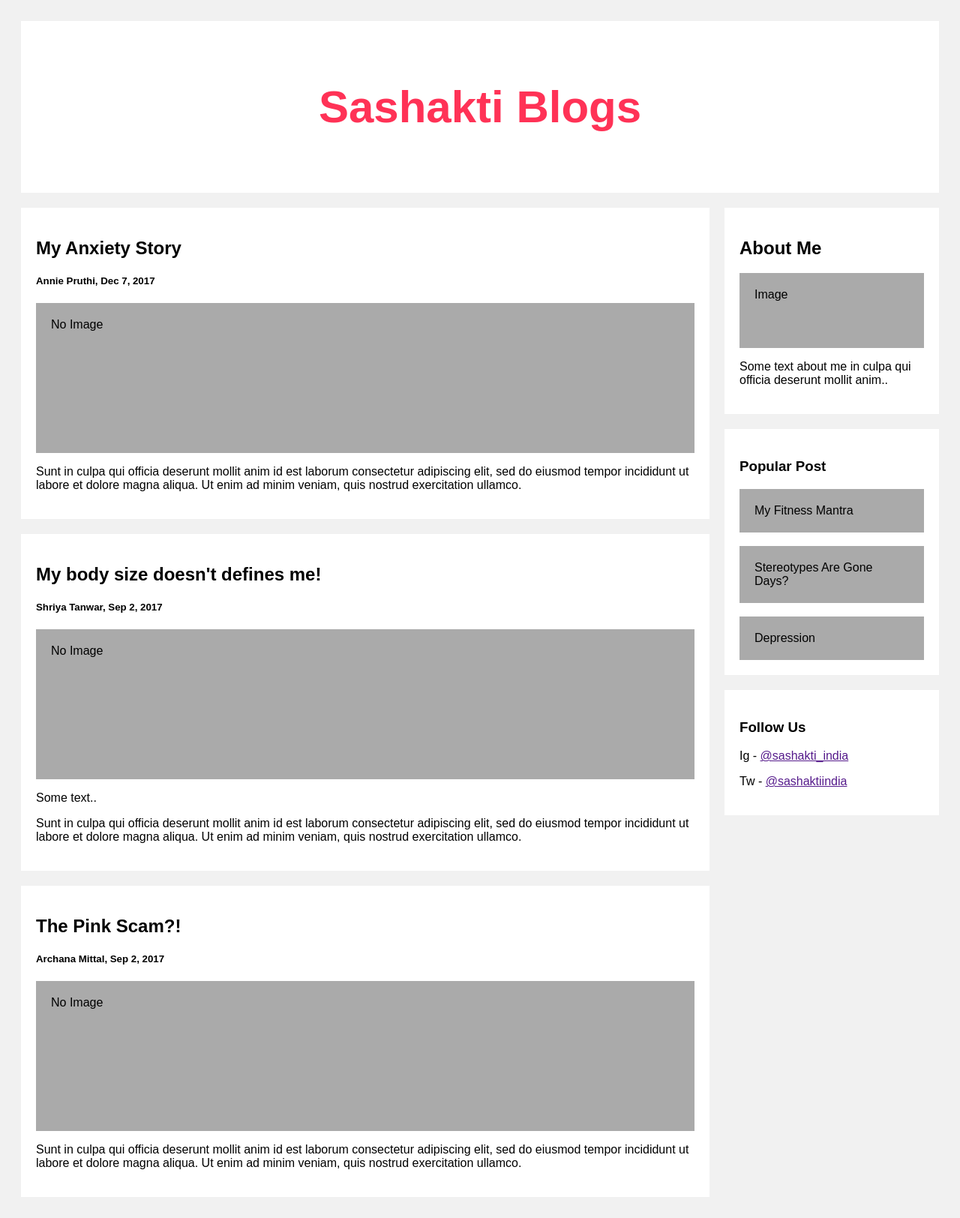
After one commit to SanjeebNath382/sashakti, a PHP site: page /Blog.php in a window 1280 px wide. The commit adds this page. Shown: the whole page at 75% size. Run offline with PHP 8.4, Linux system fonts and the light colour scheme.

Commit message:
final files added

```diff
--- /dev/null
+++ b/Blog.php
@@ -0,0 +1,126 @@
+<!DOCTYPE html>
+<html>
+<head>
+<meta name="viewport" content="width=device-width, initial-scale=1">
+<style>
+* {
+  box-sizing: border-box;
+}
+
+/* Add a gray background color with some padding */
+body {
+  font-family: Arial;
+  padding: 20px;
+  background: #f1f1f1;
+}
+
+/* Header/Blog Title */
+.header {
+  padding: 30px;
+  font-size: 40px;
+  text-align: center;
+  background: white;
+}
+
+/* Create two unequal columns that floats next to each other */
+/* Left column */
+.leftcolumn {
+  float: left;
+  width: 75%;
+}
+
+/* Right column */
+.rightcolumn {
+  float: left;
+  width: 25%;
+  padding-left: 20px;
+}
+
+/* Fake image */
+.fakeimg {
+  background-color: #aaa;
+  width: 100%;
+  padding: 20px;
+}
+
+/* Add a card effect for articles */
+.card {
+   background-color: white;
+   padding: 20px;
+   margin-top: 20px;
+}
+
+/* Clear floats after the columns */
+.row:after {
+  content: "";
+  display: table;
+  clear: both;
+}
+
+/* Footer */
+.footer {
+  padding: 20px;
+  text-align: center;
+  background: #ddd;
+  margin-top: 20px;
+}
+
+/* Responsive layout - when the screen is less than 800px wide, make the two columns stack on top of each other instead of next to each other */
+@media screen and (max-width: 800px) {
+  .leftcolumn, .rightcolumn {
+    width: 100%;
+    padding: 0;
+  }
+}
+</style>
+</head>
+<body>
+
+<div class="header">
+  <h2 style="color:#ff3256">Sashakti Blogs</h2>
+</div>
+
+<div class="row">
+  <div class="leftcolumn">
+    <div class="card">
+      <h2>My Anxiety Story</h2>
+      <h5>Annie Pruthi, Dec 7, 2017</h5>
+      <div class="fakeimg" style="height:200px;">No Image</div>
+      <p>Sunt in culpa qui officia deserunt mollit anim id est laborum consectetur adipiscing elit, sed do eiusmod tempor incididunt ut labore et dolore magna aliqua. Ut enim ad minim veniam, quis nostrud exercitation ullamco.</p>
+    </div>
+    <div class="card">
+      <h2>My body size doesn't defines me!</h2>
+      <h5>Shriya Tanwar, Sep 2, 2017</h5>
+      <div class="fakeimg" style="height:200px;">No Image</div>
+      <p>Some text..</p>
+      <p>Sunt in culpa qui officia deserunt mollit anim id est laborum consectetur adipiscing elit, sed do eiusmod tempor incididunt ut labore et dolore magna aliqua. Ut enim ad minim veniam, quis nostrud exercitation ullamco.</p>
+    </div>
+	<div class="card">
+      <h2>The Pink Scam?!</h2>
+      <h5>Archana Mittal, Sep 2, 2017</h5>
+      <div class="fakeimg" style="height:200px;">No Image</div>
+      <p>Sunt in culpa qui officia deserunt mollit anim id est laborum consectetur adipiscing elit, sed do eiusmod tempor incididunt ut labore et dolore magna aliqua. Ut enim ad minim veniam, quis nostrud exercitation ullamco.</p>
+    </div>
+  </div>
+  <div class="rightcolumn">
+    <div class="card">
+      <h2>About Me</h2>
+      <div class="fakeimg" style="height:100px;">Image</div>
+      <p>Some text about me in culpa qui officia deserunt mollit anim..</p>
+    </div>
+    <div class="card">
+      <h3>Popular Post</h3>
+      <div class="fakeimg">My Fitness Mantra</div><br>
+      <div class="fakeimg">Stereotypes Are Gone Days?</div><br>
+      <div class="fakeimg">Depression</div>
+    </div>
+    <div class="card">
+      <h3>Follow Us</h3>
+      <p>Ig - <a href="">@sashakti_india</a></p>
+	  <p>Tw - <a href="">@sashaktiindia</a></p>
+    </div>
+  </div>
+</div>
+
+</body>
+</html>
```
Also changed, not shown: DietPlans.php (added, +42 -0 lines), FindGroup.php (added, +32 -0 lines), home.php (+4 -5 lines).
